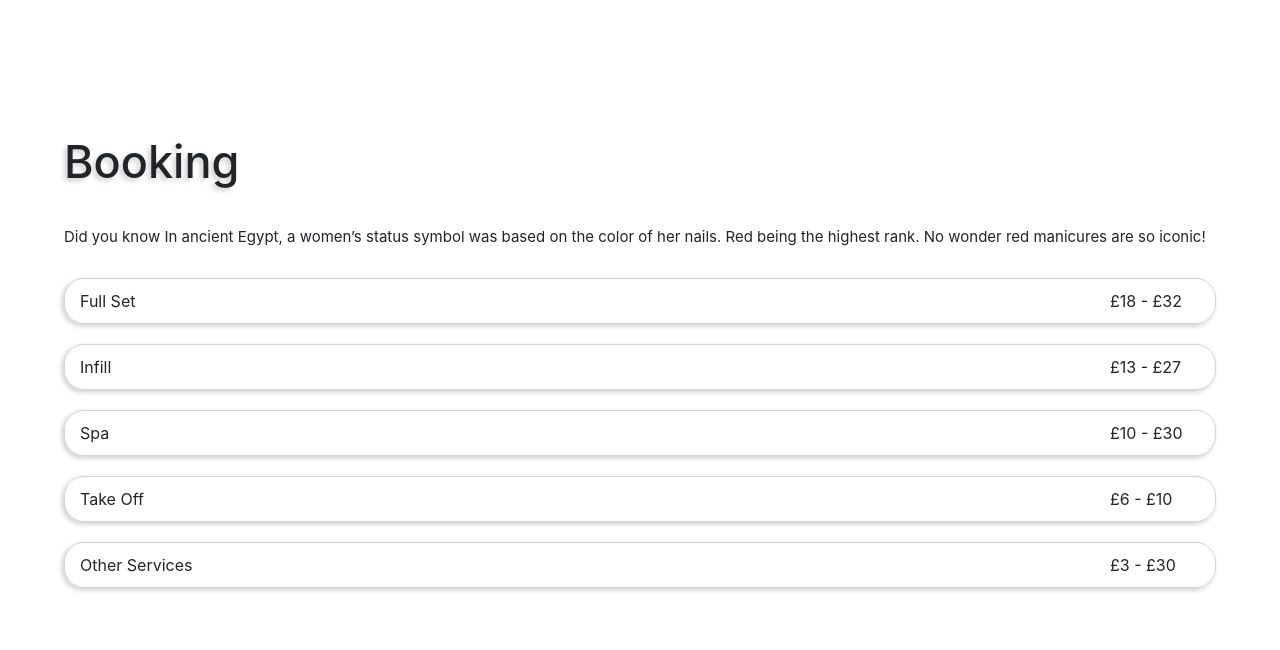
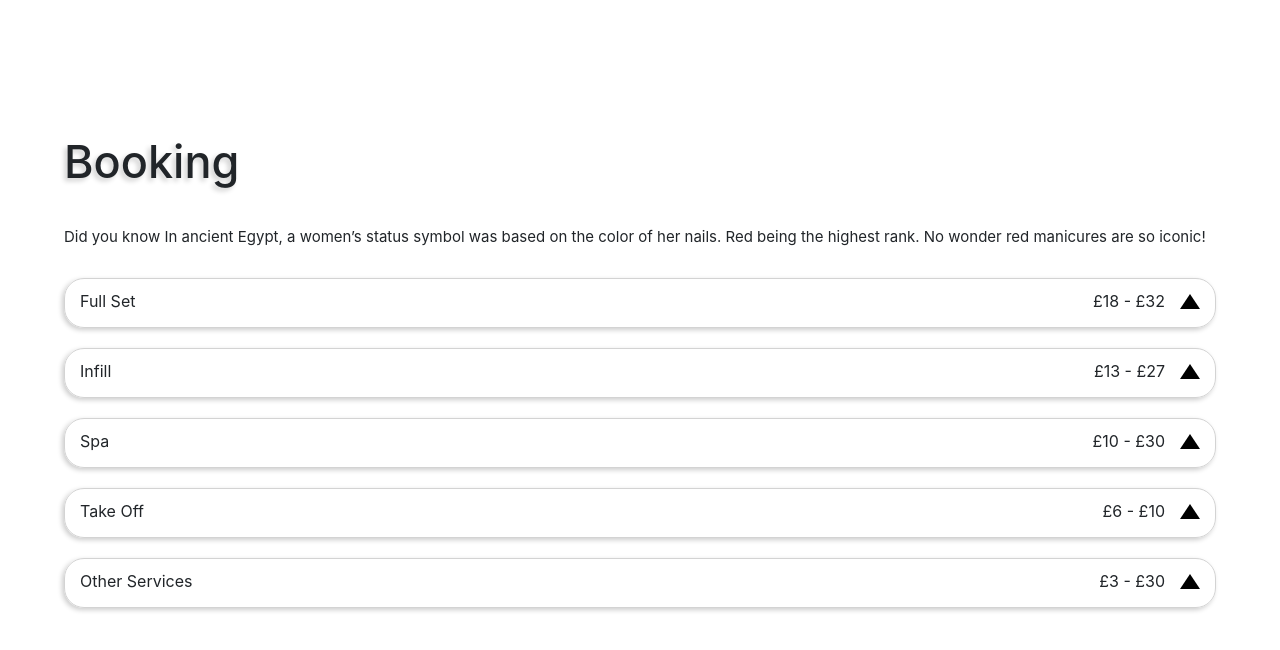
Before and after one commit to khongminhtn/project-zoenail, a React (Create React App) app in the folder booking-react/: page / in a window 1280 px wide. Shown: the top 650 px of the page. Built offline with nearby package versions, Linux system fonts and the light colour scheme.

Commit message:
added triangle component to ServiceBase component

```diff
--- a/booking-react/src/App.js
+++ b/booking-react/src/App.js
@@ -16,20 +16,53 @@ class App extends React.Component{
     constructor(props) {
         super(props);
         this.state = {
+            // Selected services
             base: null,
             core: null,
             extras: null,
             length: null,
             price: 0,
 
+            // Service ordered
             services: [],
             totalPrice: 0,
 
+            // Order confirmation
             showBasket: false,
 
-            funFacts: Math.floor(Math.random() * 16 + 1)
+            // Displaying fun facts
+            funFacts: Math.floor(Math.random() * 16 + 1),
+
+            // Animation
+            baseHeight: 50
         };
     };
+
+    handleBaseAnimation = (e) => {
+        this.state.base === e.target.getAttribute("name")
+        && this.state.base === "Full Set"
+        ?   this.setState({baseHeight: 216})
+
+        :   this.state.base === e.target.getAttribute("name")
+            && this.state.base === "Infill"
+        ?   this.setState({baseHeight: 177})
+
+        :   this.state.base === e.target.getAttribute("name")
+            && this.state.base === "Spa"
+        ?   this.setState({baseHeight: 138})
+
+        :   this.state.base === e.target.getAttribute("name")
+            && this.state.base === "Take Off"
+        ?   this.setState({baseHeight: 138})
+
+        :   this.state.base === e.target.getAttribute("name")
+            && this.state.base === "Other Services"
+        ?   this.setState({baseHeight: 528})
+
+        :   this.state.base === null
+        ?   this.setState({baseHeight: 50})
+        :   console.log("baseHeight Error")
+    }
 
     handleBase = (e) => {
         this.state.base === e.target.getAttribute('name')
@@ -38,13 +71,13 @@ class App extends React.Component{
                 core: null,
                 extras: null,
                 length: null,
-                price: 0
+                price: 0,
             })
         :   this.setState({
                 base: e.target.getAttribute('name'),
                 core: null,
                 extras: null,
-                length: null
+                length: null,
             });
     };
 
@@ -149,14 +182,15 @@ class App extends React.Component{
                     handleBase={this.handleBase}
                     handleCore={this.handleCore}
                     handleExtras={this.handleExtras}
-                    handleLength={this.handleLength}/>
+                    handleLength={this.handleLength}
+                    baseHeight={this.state.baseHeight}
+                    handleBaseAnimation={this.handleBaseAnimation}/>
 
                 <Confirmation
                     handleBasket={this.handleBasket}
                     showBasket={this.state.showBasket}
                     services={this.state.services}
                     totalPrice={this.state.totalPrice}/>
-                {console.log(this.state)}
             </div>
         )
     }
--- a/booking-react/src/components/Button.jsx
+++ b/booking-react/src/components/Button.jsx
@@ -1,5 +1,4 @@
 import React from 'react';
-import circle from '../svg/circle.svg';
 
 function Button(props) {
     var circleStyle = {
@@ -10,9 +9,9 @@ function Button(props) {
         borderColor: "grey",
         width: "20px",
         height: "20px",
-        float: "right",
         boxShadow: "-2px 2px 5px 0px rgba(0,0,0,0.33)",
-        margin: 2
+        marginLeft: 10,
+        verticalAlign: "top",
     };
 
     return(
--- a/booking-react/src/components/Price.jsx
+++ b/booking-react/src/components/Price.jsx
@@ -3,9 +3,8 @@ import { Button } from "./Button"
 
 export default function Price(props) {
     const style = {
-        display: "inline",
-        float: "right",
-        width: "90px"
+        display: "inline-block",
+        width: "90px",
     };
 
     return(
--- a/booking-react/src/components/Services.jsx
+++ b/booking-react/src/components/Services.jsx
@@ -1,19 +1,24 @@
 import React from 'react';
-import Price from "./Price"
-import { Button } from "./Button"
+import Price from "./Price";
+import { Button } from "./Button";
+import Triangle from "./Triangle";
+
 
 
 function ServiceLength(props) {
     const style = {
-        fontSize: "15px",
-        margin: "15px 0 15px 0"
-    }
+        fontSize: "16px",
+        margin: "10px 0 15px 0"
+    };
 
     return(
         <div>
             <div style={style}>
                 <div
-                    style={{display: "inline"}}
+                    style={{
+                        display: "inline",
+                        float:"left",
+                    }}
                     name="Long"
                 >Long</div>
 
@@ -25,7 +30,10 @@ function ServiceLength(props) {
 
             <div style={style}>
                 <div
-                    style={{display: "inline"}}
+                    style={{
+                        display: "inline",
+                        float:"left",
+                    }}
                     name="Short"
                 >Short</div>
 
@@ -41,8 +49,8 @@ function ServiceLength(props) {
 
 function ServiceExtras(props) {
     const style = {
-        fontSize: "15px",
-        margin: "15px 0 15px 0"
+        fontSize: "16px",
+        margin: "10px 0 15px 0"
     }
     return(
         <div>
@@ -54,7 +62,10 @@ function ServiceExtras(props) {
                 ?   <div>
                         <div style={style}>
                             <div
-                                style={{display:"inline"}}
+                                style={{
+                                    display:"inline",
+                                    float:"left",
+                                }}
                                 name="With Shellac"
                             >With Shellac</div>
 
@@ -66,7 +77,10 @@ function ServiceExtras(props) {
 
                         <div style={style}>
                             <div
-                                style={{display:"inline"}}
+                                style={{
+                                    display:"inline",
+                                    float:"left",
+                                }}
                                 name="Without Shellac"
                             >Without Shellac</div>
 
@@ -81,7 +95,10 @@ function ServiceExtras(props) {
                 ?   <div>
                         <div style={style}>
                             <div
-                                style={{display:"inline"}}
+                                style={{
+                                    display:"inline",
+                                    float:"left",
+                                }}
                                 name="With UV"
                             >With UV top coat</div>
 
@@ -93,7 +110,10 @@ function ServiceExtras(props) {
 
                         <div style={style}>
                             <div
-                                style={{display:"inline"}}
+                                style={{
+                                    display:"inline",
+                                    float:"left",
+                                }}
                                 name="Without UV"
                             >Without UV top coat</div>
 
@@ -113,7 +133,7 @@ function ServiceExtras(props) {
 function ServiceCore(props) {
     const style = {
         fontSize: "16px",
-        margin: "15px 0 15px 0"
+        margin: "10px 0 15px 0"
     }
     const fullSet = ["Acrylic", "Gel Powder", "Permanent white tips", "Ombre"]
     const infill = ["Acrylic", "Gel Powder", "Ombre"]
@@ -143,7 +163,10 @@ function ServiceCore(props) {
                             key={service}
                             style={style}>
                             <div
-                                style={{display: "inline"}}
+                                style={{
+                                    display: "inline",
+                                    float:"left"
+                                }}
                                 name={service}
                             >{service}</div>
 
@@ -162,7 +185,10 @@ function ServiceCore(props) {
                             key={service}
                             style={style}>
                             <div
-                                style={{display: "inline"}}
+                                style={{
+                                    display: "inline",
+                                    float:"left",
+                                }}
                                 name={service}
                             >{service}</div>
 
@@ -181,7 +207,10 @@ function ServiceCore(props) {
                             key={service}
                             style={style}>
                             <div
-                                style={{display: "inline"}}
+                                style={{
+                                    display: "inline",
+                                    float:"left",
+                                }}
                                 name={service}
                             >{service}</div>
 
@@ -200,7 +229,10 @@ function ServiceCore(props) {
                             key={service}
                             style={style}>
                             <div
-                                style={{display: "inline"}}
+                                style={{
+                                    display: "inline",
+                                    float:"left",
+                                }}
                                 name={service}
                             >{service}</div>
 
@@ -219,7 +251,10 @@ function ServiceCore(props) {
                             key={service}
                             style={style}>
                             <div
-                                style={{display: "inline"}}
+                                style={{
+                                    display: "inline",
+                                    float:"left",
+                                }}
                                 name={service}
                             >{service}</div>
 
@@ -245,17 +280,26 @@ function ServiceBase(props) {
         borderColor: "lightgray",
         borderRadius: "20px",
         margin: "0 5% 20px 5%",
-        padding: "10px 15px 10px 15px"
+        padding: "10px 15px 10px 15px",
+        textAlign: "right",
+        height: props.baseHeight,
+        transition: "height 0.3s ease-out"
     }
     const services = Object.entries(props.selected);
     return(
-        <div style={style}>
+        <div style={style} id={props.name}>
             <div
-                onClick={props.handleBase}
+                onClick={(e) => {
+                    props.handleBase(e)
+                    props.handleBaseAnimation(e)
+                }}
                 name={props.name}>
 
                     <div
-                        style={{display: "inline"}}
+                        style={{
+                            display: "inline",
+                            float:"left"
+                        }}
                         onClick={props.handleBase}
                         name={props.name}
                     >{props.name}</div>
@@ -264,8 +308,11 @@ function ServiceBase(props) {
                         onClick={props.handleBase}
                         name={props.name}
                         selected={props.selected}/>
+
+                    <Triangle
+                        handleBase={props.handleBase}
+                        name={props.name}/>
             </div>
-
 
             <div>
                 {
@@ -273,16 +320,17 @@ function ServiceBase(props) {
                             props.selected.base === props.name
                             && service[0] === "core"
                             && service[1] !== null
-                            ?   <div>
+                            ?   <div style={{marginTop: 10}}>
                                     <div
                                         style={{
+                                            float:"left",
                                             fontSize: "16px",
-                                            margin: "15px 0 0 0",
-                                            display: "inline"
+                                            display: "inline-block"
                                         }}
                                         key={service[0]}>{service[1]}
                                     </div>
                                     <Button
+                                        key={service[1]}
                                         name={null}
                                         handleEvent={null}
                                         price={null}
@@ -292,16 +340,17 @@ function ServiceBase(props) {
                             :   props.selected.base === props.name
                                 && service[0] === "extras"
                                 && service[1] !== null
-                            ?   <div>
+                            ?   <div style={{marginTop: 10}}>
                                     <div
                                         style={{
-                                            display: "inline",
+                                            float:"left",
+                                            display: "inline-block",
                                             fontSize: "16px",
-                                            margin: "15px 0 0 0"
                                         }}
                                         key={service[0]}>{service[1]}
                                     </div>
                                     <Button
+                                        key={service[1]}
                                         name={null}
                                         handleEvent={null}
                                         price={null}
@@ -371,7 +420,9 @@ function Services (props) {
                             handleExtras={props.handleExtras}
                             handleLength={props.handleLength}
                             selected={props.selected}
-                            name={service}/>
+                            name={service}
+                            baseHeight={props.baseHeight}
+                            handleBaseAnimation={props.handleBaseAnimation}/>
                     )
                 )
             }
--- /dev/null
+++ b/booking-react/src/components/Triangle.jsx
@@ -0,0 +1,20 @@
+import React from "react";
+
+export default function Triangle (props) {
+    const style = {
+        float: "right",
+        display: "inline-block",
+        width: 0,
+        height: 0,
+        borderLeft: "10px solid transparent",
+        borderRight: "10px solid transparent",
+        borderBottom: "15px solid black",
+        margin: "5px 0 0 15px"
+    }
+    return(
+        <div
+            style={style}
+            onClick={props.handleBase}
+            name={props.name}></div>
+    )
+}
```
Also changed, not shown: booking-react/src/svg/circle.svg (deleted).
